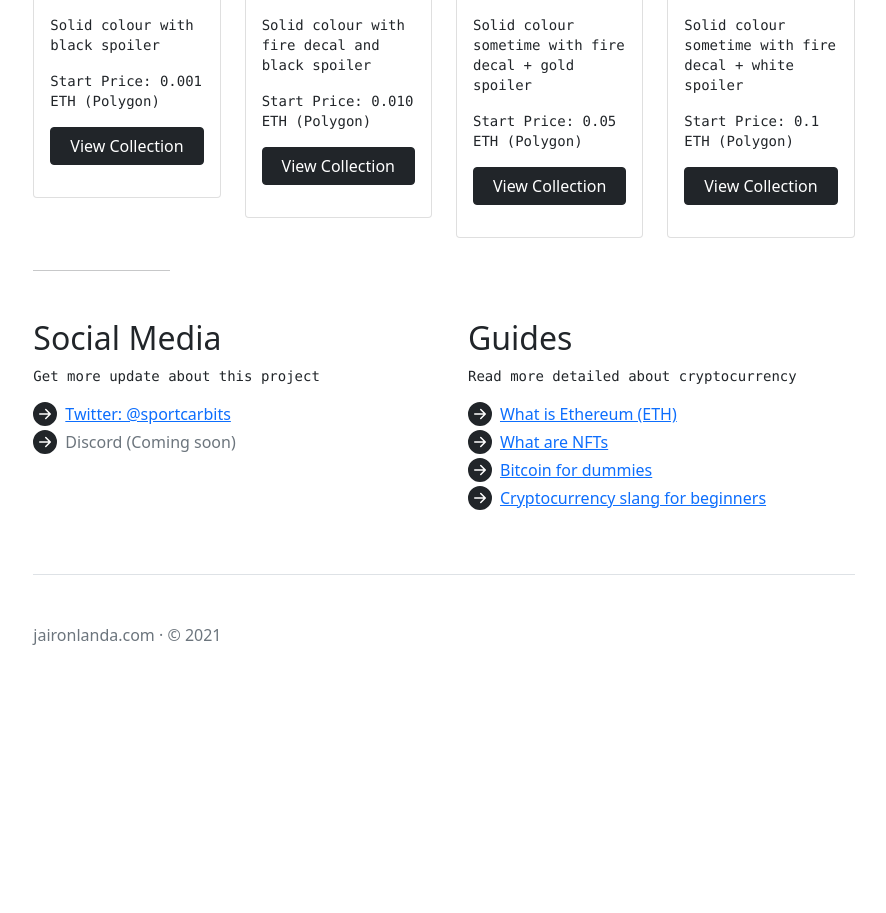
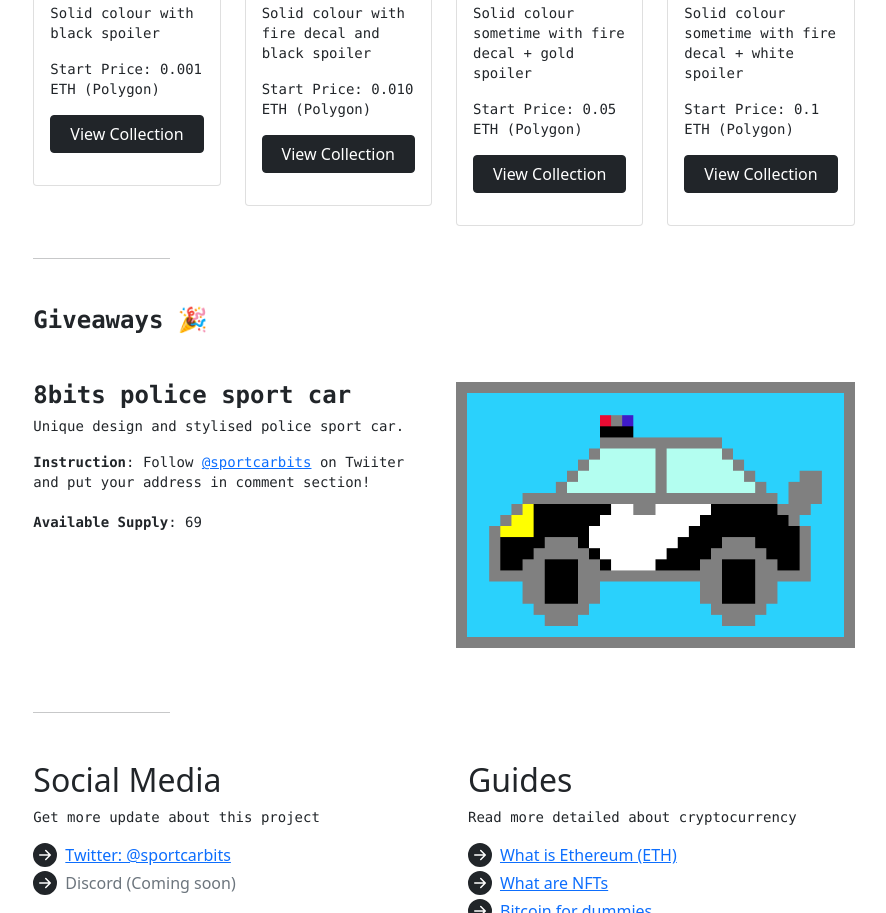
Before and after one commit to Jaironlanda/sportcarbits, a plain HTML site: page index.html in a window 1280 px wide. Shown: the part 880-1793 px from the top of the page, without its empty margins (196-1082 px from the left). Before the commit the page ends 1623 px from the top, so only its background shows below. Drawn offline with nearby package versions, Linux system fonts and the light colour scheme.

Commit message:
add event police sport car giveaways

```diff
--- a/index.html
+++ b/index.html
@@ -79,7 +79,7 @@
 
 
             <hr class="col-3 col-md-2 mb-5">
-            <h2 class="mb-5">Rarity Levels</h2>
+            <h1 class="mb-5">Rarity Levels</h1>
             <div class="row">
                 <div class="col-md-3 mb-3">
                     <div class="card">
@@ -147,6 +147,33 @@
                 </div>
             </div>
             <hr class="col-3 col-md-2 mb-5">
+            <h1 class="mb-5">Giveaways 🎉</h1>
+
+            <div class="row">
+
+                <div class="col-md-6">
+                    <h1>8bits police sport car</h1>
+                    <p>Unique design and stylised police sport car.</p>
+                    <p>
+                        <strong>Instruction</strong>: Follow <a
+                            href="https://twitter.com/sportcarbits">@sportcarbits</a> on
+                        Twiiter and put your address in comment section!
+                        <br><br>
+                        <strong>Available Supply</strong>: 69
+                    </p>
+                    <!-- <div class="mb-5">
+                        <a href="https://opensea.io/sportcarbits" class="btn btn-primary btn-lg px-4">opeansea.io</a>
+                    </div> -->
+                </div>
+
+                <div class="col-md-6 mb-5">
+                    <img src="assets/img/giveaway/giveaways-police.png" class="img-fluid"
+                        alt="sportcarbits police car giveaways">
+                </div>
+
+
+            </div>
+            <hr class="col-3 col-md-2 mb-5">
 
             <div class="row g-5">
                 <div class="col-md-6">
```
Also changed, not shown: assets/style.css (+35 -1 lines), assets/img/giveaway/giveaways-police.png (added).
